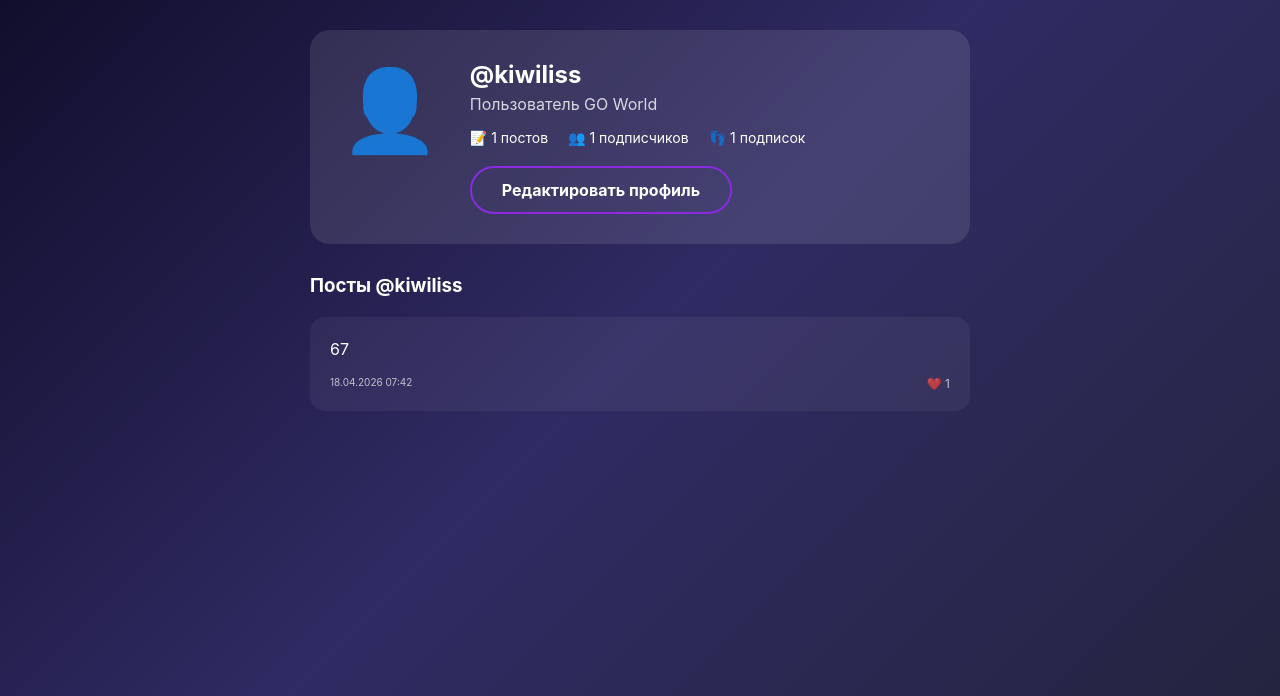
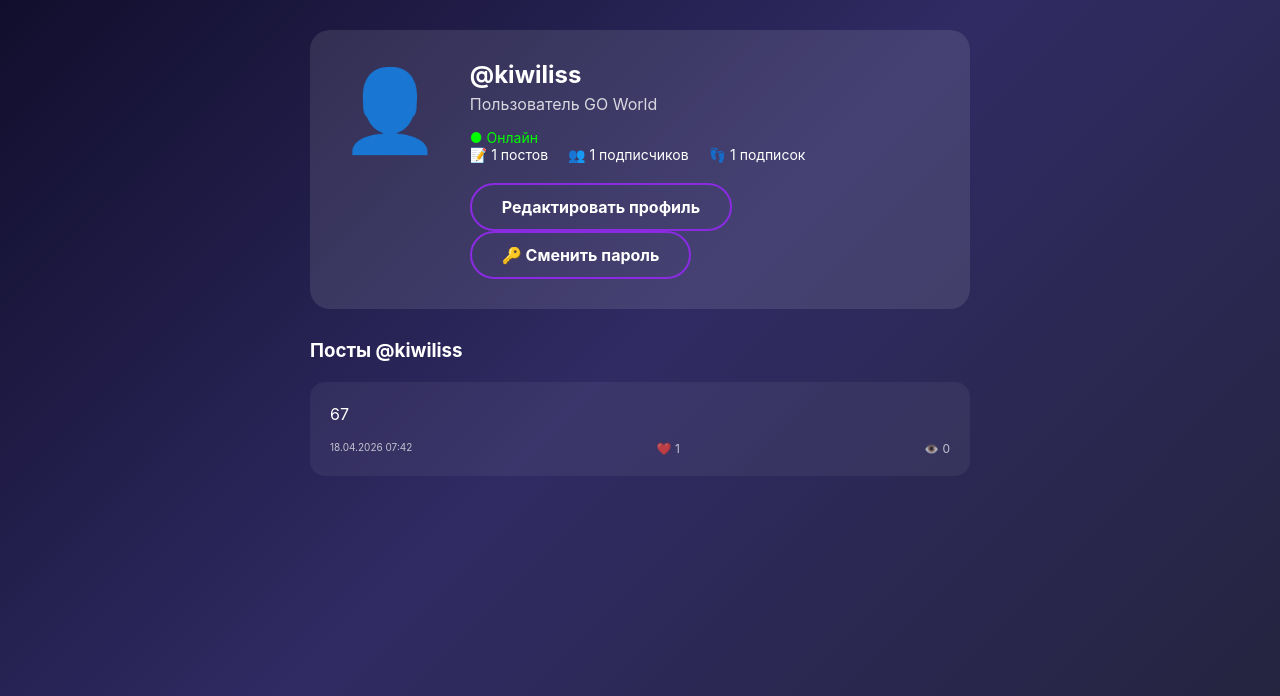
Before and after one commit to kiwiliwwi9-afk/GO-World, a Flask app: a page that uses templates/profile.html in a window 1280 px wide. Shown: the part 59-755 px from the top of the page. Run offline with Flask 3, Linux system fonts and the light colour scheme; a user stored in the database is signed in; data comes from the database, SQL or seed files in the repository; tables that the repository leaves empty hold one stand-in row (values such as "Sample post").

Commit message:
Update profile.html

```diff
--- a/templates/profile.html
+++ b/templates/profile.html
@@ -30,6 +30,13 @@
             <div class="profile-info">
                 <h2>{{ user.username }}</h2>
                 <p class="bio">{{ user.bio or 'Пользователь GO World' }}</p>
+
+                {% if user.is_online %}
+                    <p style="color: #00ff00; font-size: 14px;">● Онлайн</p>
+                {% else %}
+                    <p style="color: #888; font-size: 14px;">● Был(а) {{ user.last_seen.strftime('%d.%m.%Y %H:%M') if user.last_seen else 'давно' }}</p>
+                {% endif %}
+
                 <div class="stats">
                     <span>📝 {{ user.get_posts()|length }} постов</span>
                     <span>👥 {{ followers_count }} подписчиков</span>
@@ -44,6 +51,7 @@
                     <a href="/messages/{{ user.username }}" class="btn btn-outline">💬 Написать</a>
                 {% else %}
                     <a href="/profile/edit" class="btn btn-outline">Редактировать профиль</a>
+                    <a href="/change_password" class="btn btn-outline">🔑 Сменить пароль</a>
                 {% endif %}
             </div>
         </div>
@@ -59,6 +67,7 @@
                 <div class="post-footer">
                     <small>{{ post.created_at.strftime('%d.%m.%Y %H:%M') }}</small>
                     <span>❤️ {{ post.likes }}</span>
+                    <span>👁️ {{ post.views }}</span>
                 </div>
             </div>
             {% else %}
```
